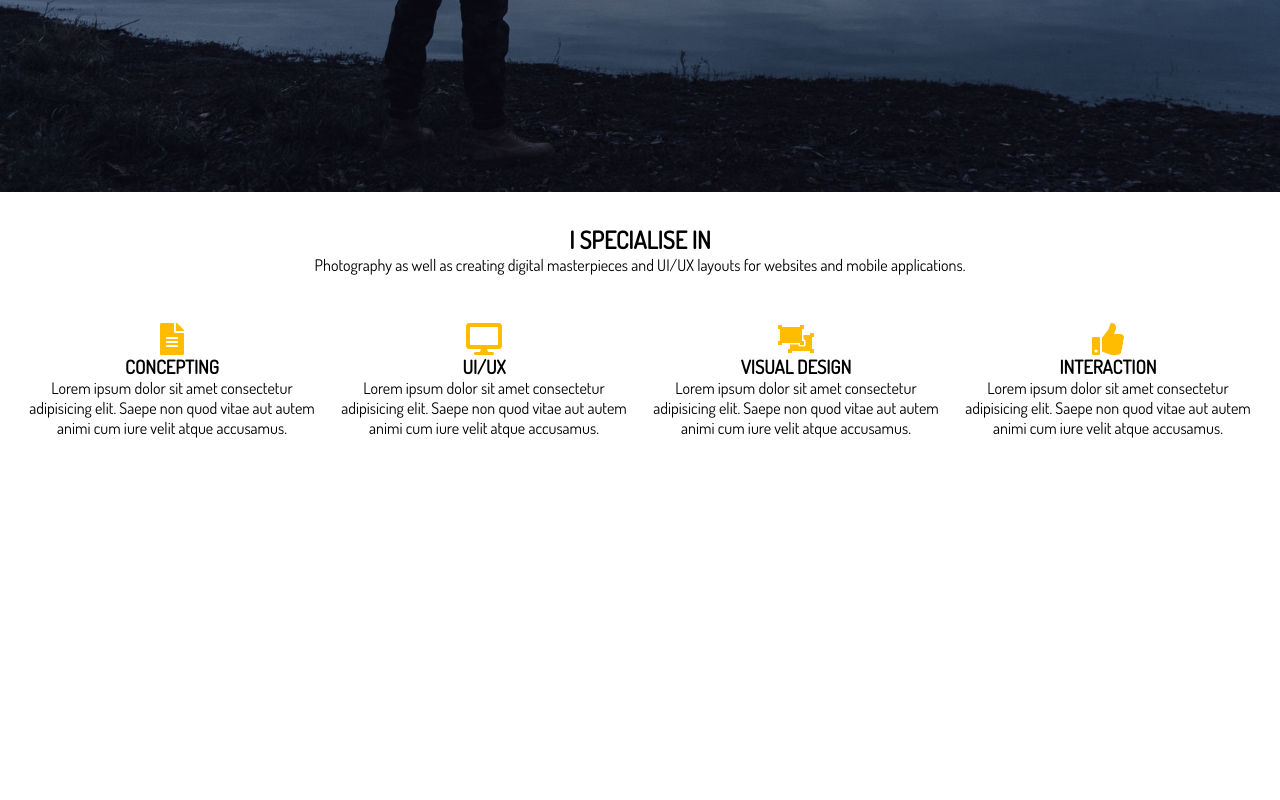
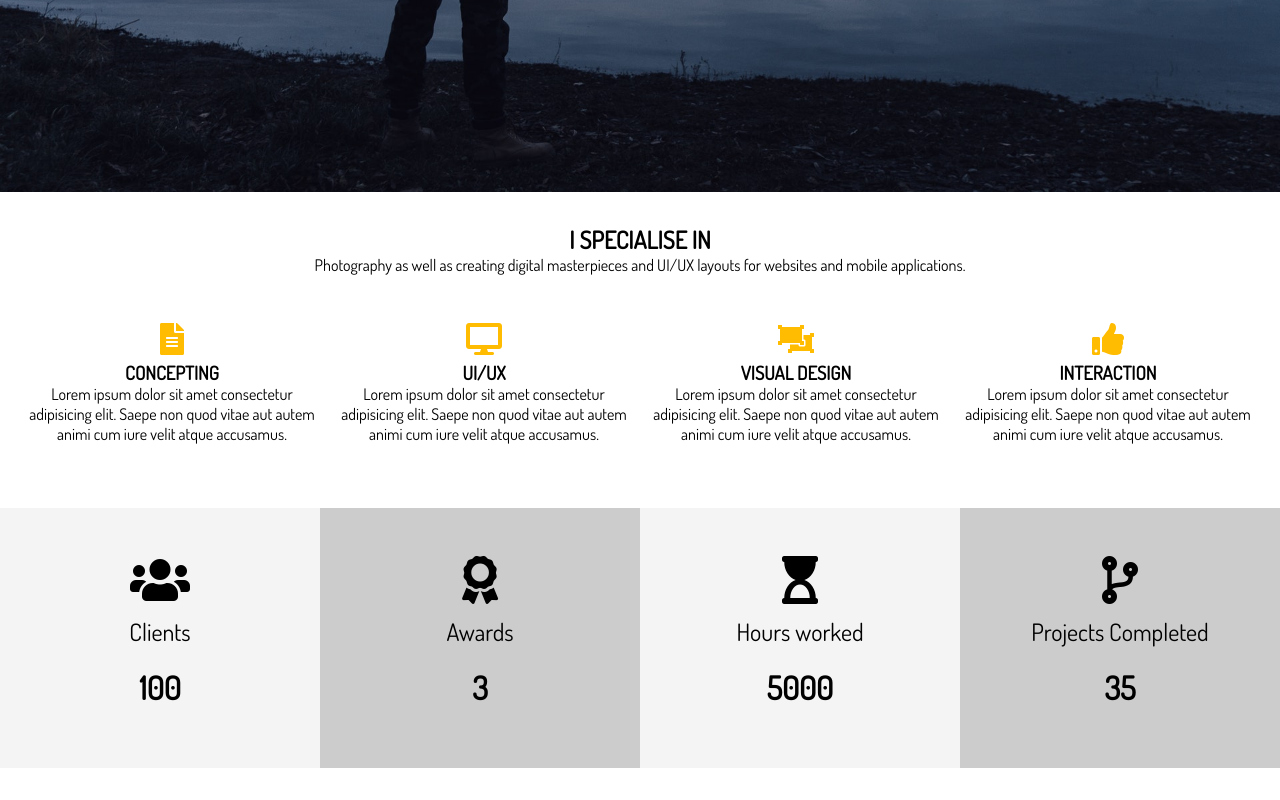
Before and after one commit to lawlawson/sass_portfolio, a website: page index.html in a window 1280 px wide. Shown: the part 608-1408 px from the top of the page. Before the commit the page ends 1078 px from the top, so only its background shows below. Drawn offline with Linux system fonts and the light colour scheme.

Commit message:
Styled section B stats

```diff
--- a/index.html
+++ b/index.html
@@ -93,6 +93,40 @@
       </div>
     </section>
 
+    <!-- Section B: Stats -->
+    <section id="home-b" class="text-center py-2">
+      <div class="stats">
+        <div>
+          <ul>
+            <li><i class="fas fa-users fa-3x"></i></li>
+            <li class="stats-title">Clients</li>
+            <li class="stats-number">100</li>
+          </ul>
+        </div>
+        <div>
+          <ul>
+            <li><i class="fas fa-award fa-3x"></i></li>
+            <li class="stats-title">Awards</li>
+            <li class="stats-number">3</li>
+          </ul>
+        </div>
+        <div>
+          <ul>
+            <li><i class="fas fa-hourglass-start fa-3x"></i></li>
+            <li class="stats-title">Hours worked</li>
+            <li class="stats-number">5000</li>
+          </ul>
+        </div>
+        <div>
+          <ul>
+            <li><i class="fas fa-code-branch fa-3x"></i></li>
+            <li class="stats-title">Projects Completed</li>
+            <li class="stats-number">35</li>
+          </ul>
+        </div>
+      </div>
+    </section>
+
     <!-- Type effect -->
     <script src="./dist/js/typewriter.js"></script>
   </body>
--- a/scss/main.scss
+++ b/scss/main.scss
@@ -91,11 +91,13 @@ img {
   }
 
   // Header Inner
-  &-inner {
-  }
+  // &-inner {
+  // }
 }
 
 //Home sections
+
+//Home section A
 #home {
   &-a {
     .specials {
@@ -106,7 +108,42 @@ img {
 
       .fas {
         color: $main-color;
+        padding-bottom: 0.4rem;
+      }
+    }
+  }
+
+  &-b {
+    .stats {
+      display: grid;
+      grid-template-columns: repeat(4, 1fr);
+
+      li {
+        line-height: 2;
+
+        &.stats-title {
+          font-size: 1.5rem;
+        }
+
+        &.stats-number {
+          font-size: 2rem;
+          font-weight: bold;
+        }
+      }
+
+      div {
+        padding: 3rem;
+
+        &:nth-child(odd) {
+          background: $light-color;
+        }
+
+        &:nth-child(even) {
+          background: $medium-color;
+        }
       }
     }
   }
 }
+
+//Home section B
```
Also changed, not shown: dist/css/main.css.
